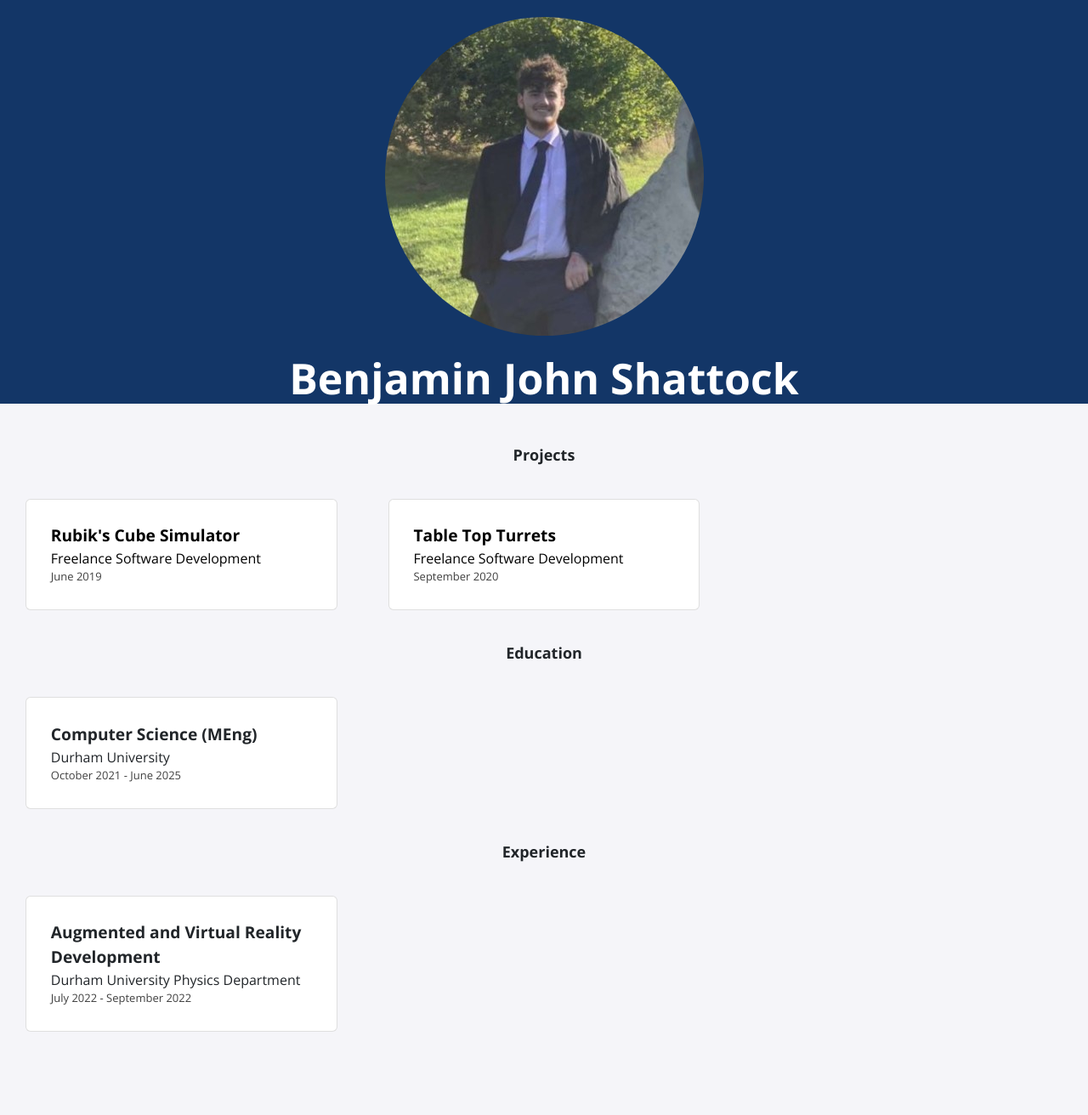
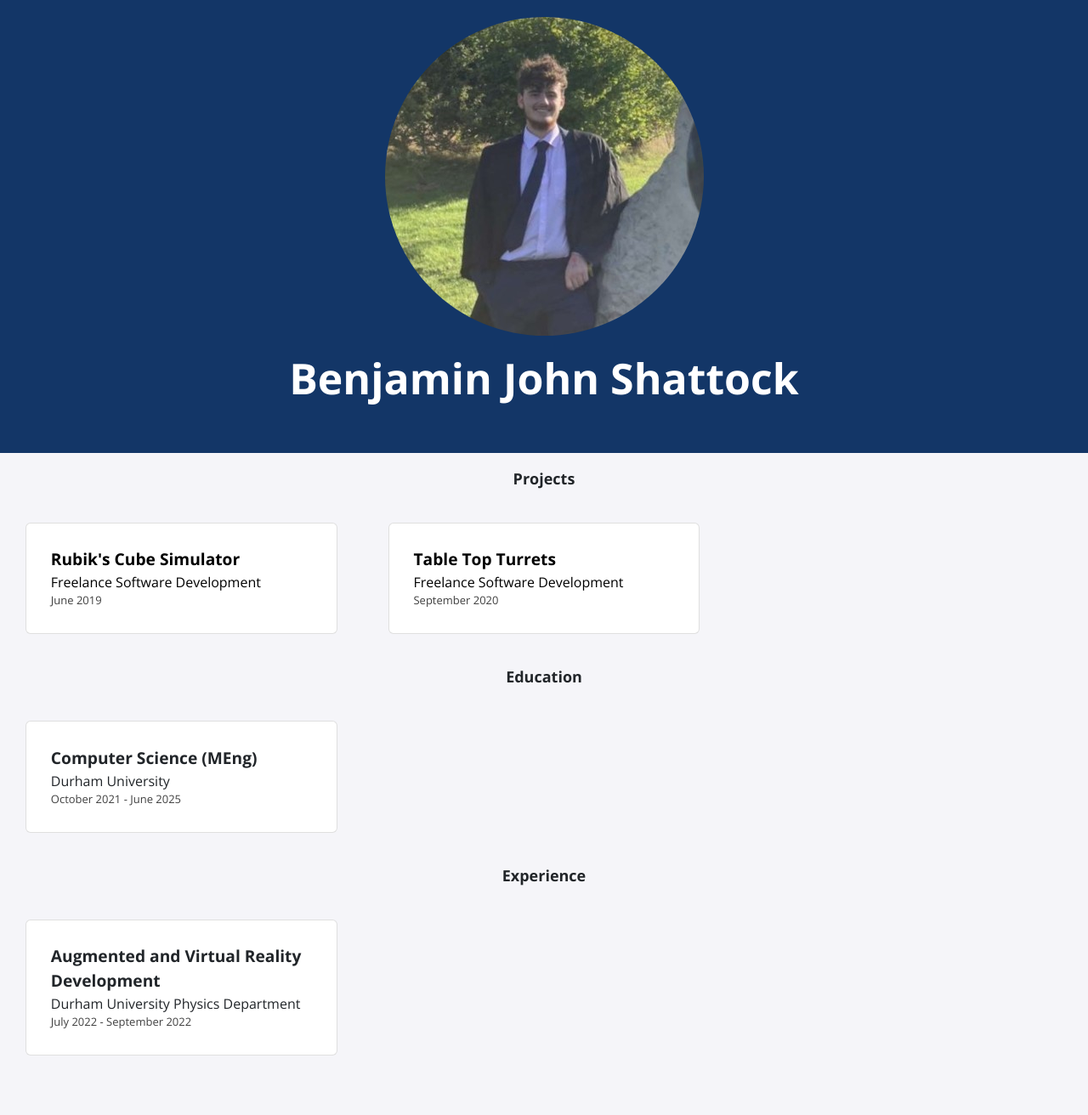
Before and after one commit to shatt-s/shatt-s.github.io, a Jekyll site: the page built from index.html, in a window 1280 px wide. Shown: the whole page at 85% size. Built offline with Jekyll 4.4.1, drawn with Linux system fonts in a browser that asks for light colours; nearby versions of some CDN libraries; before the commit the page ends 1284 px from its top, so only the background shows below that.

Commit message:
Update profile.scss

```diff
--- a/_sass/profile.scss
+++ b/_sass/profile.scss
@@ -2,7 +2,7 @@
     background-color: #133667 !important;
     text-align: center;
     height: auto;
-    margin-bottom: 50px;
+    padding-bottom: 50px;
     h1 {
         font-size: 50px;
         font-weight: 700;
```
